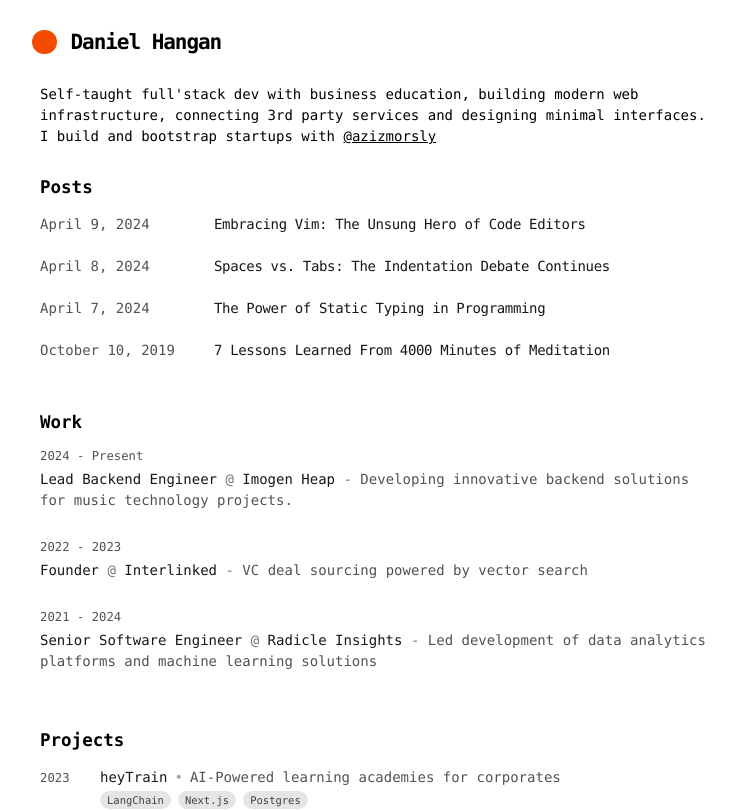
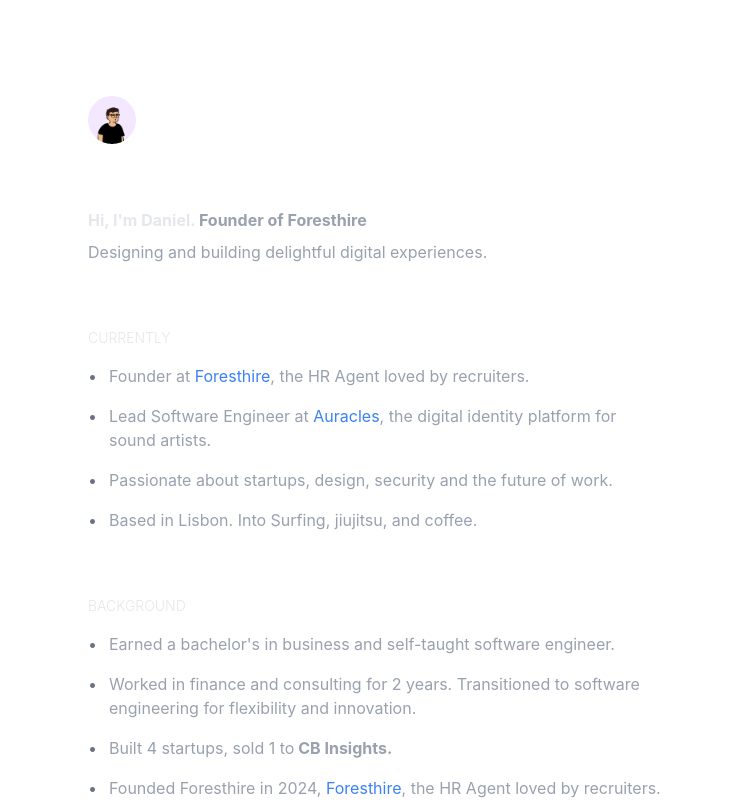
Before and after one commit to danielhangan/portfolio-vercel, a Next.js app: page / in a window 1280 px wide. Shown: the top 810 px of the page, without its empty margins (264-1000 px from the left). Built offline with nearby package versions, Linux system fonts and the light colour scheme.

Commit message:
updatede personal prfile

```diff
--- a/app/components/posts.tsx
+++ b/app/components/posts.tsx
@@ -1,17 +1,16 @@
 import Link from "next/link";
 import { formatDate, getBlogPosts } from "app/blog/utils";
 
-export function BlogPosts() {
-  let allBlogs = getBlogPosts();
+export async function BlogPosts() {
+  const allBlogs = await getBlogPosts();
 
   return (
-    <div>
+    <div className="space-y-4">
       <h2 className="text-xl font-semibold">Posts</h2>
+      <div className="space-y-4">
         {allBlogs
           .sort((a, b) => {
-          if (
-            new Date(a.metadata.publishedAt) > new Date(b.metadata.publishedAt)
-          ) {
+            if (new Date(a.metadata.publishedAt) > new Date(b.metadata.publishedAt)) {
               return -1;
             }
             return 1;
@@ -19,19 +18,18 @@
           .map((post) => (
             <Link
               key={post.slug}
-            className="flex flex-col space-y-1 mb-6"
+              className="flex flex-col space-y-1 mb-4"
               href={`/blog/${post.slug}`}
             >
-            <div className="w-full flex flex-col md:flex-row space-x-0 md:space-x-4">
-              <p className="text-neutral-600 dark:text-neutral-400 w-[160px] tabular-nums">
-                {formatDate(post.metadata.publishedAt, false)}
-              </p>
-              <p className="text-neutral-900 dark:text-neutral-100 tracking-tight hover:underline">
-                {post.metadata.title}
+              <div className="w-full flex flex-col">
+                <p className="text-neutral-100 tracking-tight">{post.metadata.title}</p>
+                <p className="text-sm text-neutral-400">
+                  {formatDate(post.metadata.publishedAt, true)}
                 </p>
               </div>
             </Link>
           ))}
       </div>
+    </div>
   );
 }
--- a/app/global.css
+++ b/app/global.css
@@ -1,20 +1,22 @@
 @import "tailwindcss";
 
-::selection {
-  background-color: #47a3f3;
-  color: #fefefe;
-}
-
 :root {
-  --sh-class: #2d5e9d;
-  --sh-identifier: #354150;
-  --sh-sign: #8996a3;
-  --sh-string: #007f7a;
-  --sh-keyword: #e02518;
+  --background: #111827;
+  --text-primary: #F3F4F6;
+  --text-secondary: #9CA3AF;
+  --accent: #3B82F6;
+  --sh-class: #4c97f8;
+  --sh-identifier: white;
+  --sh-keyword: #f47067;
+  --sh-string: #0fa295;
   --sh-comment: #a19595;
   --sh-jsxliterals: #6266d1;
   --sh-property: #e25a1c;
   --sh-entity: #e25a1c;
+}
+
+::selection {
+  color: var(--text-primary);
 }
 
 @media (prefers-color-scheme: dark) {
@@ -31,7 +33,25 @@
 
 html {
   min-width: 360px;
-  font-size: 14px;
+  color: var(--text-primary);
+}
+
+body {
+  color: var(--text-primary);
+}
+
+a {
+  color: var(--accent);
+  text-decoration: none;
+  transition: color 0.2s ease;
+}
+
+a:hover {
+  color: #60A5FA;
+}
+
+.prose {
+  color: var(--text-primary);
 }
 
 .prose .anchor {
@@ -49,7 +69,13 @@
 }
 
 .prose a {
-  @apply underline transition-all decoration-neutral-400 dark:decoration-neutral-600 underline-offset-2 decoration-[0.1em];
+  color: var(--accent);
+  text-decoration: none;
+  transition: color 0.2s ease;
+}
+
+.prose a:hover {
+  color: #60A5FA;
 }
 
 .prose .anchor:after {
@@ -62,7 +88,7 @@
 }
 
 .prose pre {
-  @apply px-3 py-2 overflow-x-auto text-sm border rounded-lg bg-neutral-50 dark:bg-neutral-900 border-neutral-200 dark:border-neutral-900;
+  @apply px-3 py-2 overflow-x-auto border rounded-lg bg-neutral-50 dark:bg-neutral-900 border-neutral-200 dark:border-neutral-900;
 }
 
 .prose code {
@@ -83,36 +109,17 @@
   @apply m-0;
 }
 
-.prose p {
-  @apply my-4 text-neutral-800 dark:text-neutral-200;
+.prose p,
+.prose ul,
+.prose ol {
+  color: var(--text-secondary);
 }
 
-.prose h1 {
-  @apply mt-6 mb-2 text-4xl font-medium tracking-tight;
-}
-
-.prose h2 {
-  @apply mt-6 mb-2 text-xl font-medium tracking-tight;
-}
-
-.prose h3 {
-  @apply mt-6 mb-2 text-xl font-medium tracking-tight;
-}
-
+.prose h1,
+.prose h2,
+.prose h3,
 .prose h4 {
-  @apply mt-6 mb-2 text-lg font-medium tracking-tight;
-}
-
-.prose strong {
-  @apply font-medium;
-}
-
-.prose ul {
-  @apply pl-6 list-disc;
-}
-
-.prose ol {
-  @apply pl-6 list-decimal;
+  color: var(--text-primary);
 }
 
 .prose > :first-child {
@@ -150,3 +157,20 @@
 .title {
   text-wrap: balance;
 }
+
+/* Animation classes */
+.fade-in {
+  opacity: 0;
+  animation: fadeIn 0.5s ease-in forwards;
+}
+
+@keyframes fadeIn {
+  from {
+    opacity: 0;
+    transform: translateY(20px);
+  }
+  to {
+    opacity: 1;
+    transform: translateY(0);
+  }
+}
--- a/app/layout.tsx
+++ b/app/layout.tsx
@@ -53,11 +53,10 @@
         "text-black bg-white dark:text-white dark:bg-black"
       )}
     >
-      <body className="max-w-3xl mx-4 mt-8 antialiased lg:mx-auto">
-        <main className="flex flex-col flex-auto min-w-0 px-2 mt-6 font-mono md:px-0">
-          <Navbar />
+      <body className="">
+        <main className="flex flex-col flex-auto min-w-0 px-2 font-sans md:px-0">
           {children}
-          <Footer />
+          {/* <Footer /> */}
           <Analytics />
           <SpeedInsights />
         </main>
--- a/app/page.tsx
+++ b/app/page.tsx
@@ -1,23 +1,142 @@
+'use client';
+
+import { motion } from 'framer-motion';
 import { BlogPosts } from "app/components/posts";
 import { WorkHistory } from "./components/work-history";
 import { ProjectShowcase } from "./components/projects";
+import { Suspense } from 'react';
+import Image from 'next/image';
+
+const fadeIn = {
+  initial: { opacity: 0, y: 20 },
+  animate: { opacity: 1, y: 0 },
+  transition: { duration: 0.6 }
+};
+
+const Section = ({ title, children }) => (
+  <motion.section variants={fadeIn} className="space-y-4">
+    <h2 className="text-sm font-light">{title}</h2>
+    <div className="space-y-4">
+      {children}
+    </div>
+  </motion.section>
+);
+
+const ListItem = ({ children }) => (
+  <div className="flex items-start space-x-3">
+    <span className="text-gray-500">•</span>
+    <p className="text-gray-400">{children}</p>
+  </div>
+);
 
 export default function Page() {
   return (
-    <section>
-      <p className="">
-        Self-taught full'stack dev with business education, building modern web
-        infrastructure, connecting 3rd party services and designing minimal
-        interfaces. I build and bootstrap startups with{" "}
-        <a href="https://twitter.com/azizmorsly" className="underline">
-          @azizmorsly
-        </a>
-      </p>
-      <div className="flex flex-col my-8 gap-y-8">
-        <BlogPosts />
-        <WorkHistory />
-        <ProjectShowcase />
-      </div>
-    </section>
+    <div className="min-h-screen text-gray-200 py-24 px-4 sm:px-6 lg:px-8">
+      <motion.div
+        className="max-w-xl mx-auto space-y-16"
+        initial="initial"
+        animate="animate"
+        variants={fadeIn}
+      >
+        {/* Header Section with Avatar and Intro */}
+        <div className="space-y-16">
+          <motion.div>
+            <Image
+              src="/images/avatar.png"
+              alt="Daniel Hangan"
+              width={48}
+              height={48}
+              className="rounded-full"
+            />
+          </motion.div>
+          <div className="space-y-2">
+            <motion.p
+              className="font-bold"
+              variants={fadeIn}
+            >
+              Hi, I'm Daniel. <span className="text-gray-400">Founder of Foresthire</span>
+            </motion.p>
+            <motion.p
+              className="text-gray-400"
+              variants={fadeIn}
+            >
+              Designing and building delightful digital experiences.
+            </motion.p>
+          </div>
+        </div>
+
+        {/* Currently Section */}
+        <Section title="CURRENTLY">
+          <ListItem>
+            Founder at <a href="https://www.foresthire.com" className="text-white hover:text-gray-300">Foresthire</a>,
+            the HR Agent loved by recruiters.
+          </ListItem>
+          <ListItem>
+            Lead Software Engineer at <a href="https://auracles.io" className="text-white hover:text-gray-300">Auracles</a>,
+            the digital identity platform for sound artists.
+          </ListItem>
+          <ListItem>
+            Passionate about startups, design, security and the future of work.
+          </ListItem>
+          <ListItem>
+            Based in Lisbon. Into Surfing, jiujitsu, and coffee.
+          </ListItem>
+        </Section>
+
+        {/* Background Section */}
+        <Section title="BACKGROUND">
+          <ListItem>
+            Earned a bachelor's in business and self-taught software engineer.
+          </ListItem>
+          <ListItem>
+            Worked in finance and consulting for 2 years. Transitioned to software engineering for flexibility and innovation.
+          </ListItem>
+          <ListItem>
+            Built 4 startups, sold 1 to
+            <strong> CB Insights.</strong>
+          </ListItem>
+          <ListItem>
+            Founded Foresthire in 2024, <a href="https://www.foresthire.com/">Foresthire</a>,
+            the HR Agent loved by recruiters.
+          </ListItem>
+        </Section>
+
+        {/* Traits Section */}
+        <Section title="TRAITS">
+          <ListItem>
+            Energized by solving real problems. Startups are where I thrive.
+          </ListItem>
+          <ListItem>
+            Hands-on: I move fast on ideas, design tweaks, pitch decks, and feedback.
+          </ListItem>
+          <ListItem>
+            Pragmatic, efficient, and direct. Focused on what truly matters.
+          </ListItem>
+        </Section>
+
+        {/* <Suspense fallback={<div>Loading work history...</div>}>
+          <WorkHistory />
+        </Suspense>
+
+        <Suspense fallback={<div>Loading projects...</div>}>
+          <ProjectShowcase />
+        </Suspense>
+
+        <Suspense fallback={<div>Loading blog posts...</div>}>
+          <BlogPosts />
+        </Suspense> */}
+
+        {/* Contact Section */}
+        <motion.section
+          variants={fadeIn}
+          className="border-t border-gray-800 pt-8"
+        >
+          <p className="text-center text-gray-400">
+            Feel free to <a href="mailto:hangandaniel1@gmail.com" className="text-white hover:text-gray-300">email</a> me,
+            connect on <a href="https://x.com/danielhangan_" className="text-white hover:text-gray-300">X</a> or <a href="https://linkedin.com/in/danielhangan" className="text-white hover:text-gray-300">LinkedIn</a>
+          </p>
+        </motion.section>
+      </motion.div>
+    </div>
   );
 }
--- a/package.json
+++ b/package.json
@@ -14,6 +14,7 @@
     "@vercel/analytics": "^1.3.1",
     "@vercel/speed-insights": "^1.0.9",
     "clsx": "^2.1.1",
+    "framer-motion": "^11.17.0",
     "geist": "^1.3.1",
     "lucide-react": "^0.441.0",
     "next": "^14.2.12",
@@ -24,5 +25,10 @@
     "sugar-high": "^0.6.0",
     "tailwindcss": "4.0.0-alpha.13",
     "typescript": "5.3.3"
+  },
+  "browser": {
+    "fs": false,
+    "os": false,
+    "path": false
   }
 }
```
Also changed, not shown: public/images/avatar.png (added), 1 other file (tests, documents, lock files or other folders). Lines whose indentation alone changed are shown as unchanged.
